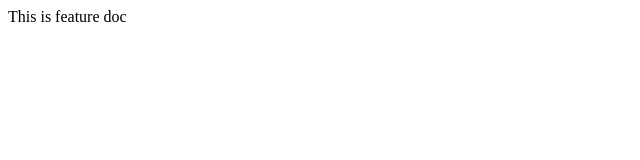
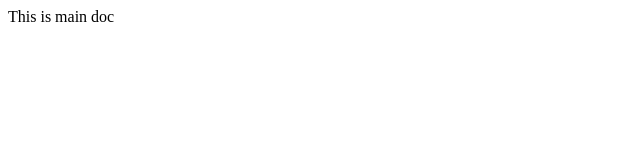
Before and after one commit to sumkun/Github-Demo, a plain HTML site: page index.html in a window 1280 px wide. Shown: the full height of the page, 0-640 px from the left. Drawn offline with Linux system fonts and the light colour scheme.

Commit message:
this is new change

```diff
--- a/index.html
+++ b/index.html
@@ -6,7 +6,7 @@
     <title>Feature Demo</title>
 </head>
 <body>
-    This is feature doc
+    This is main doc
     </p>
 </body>
 </html>
```
